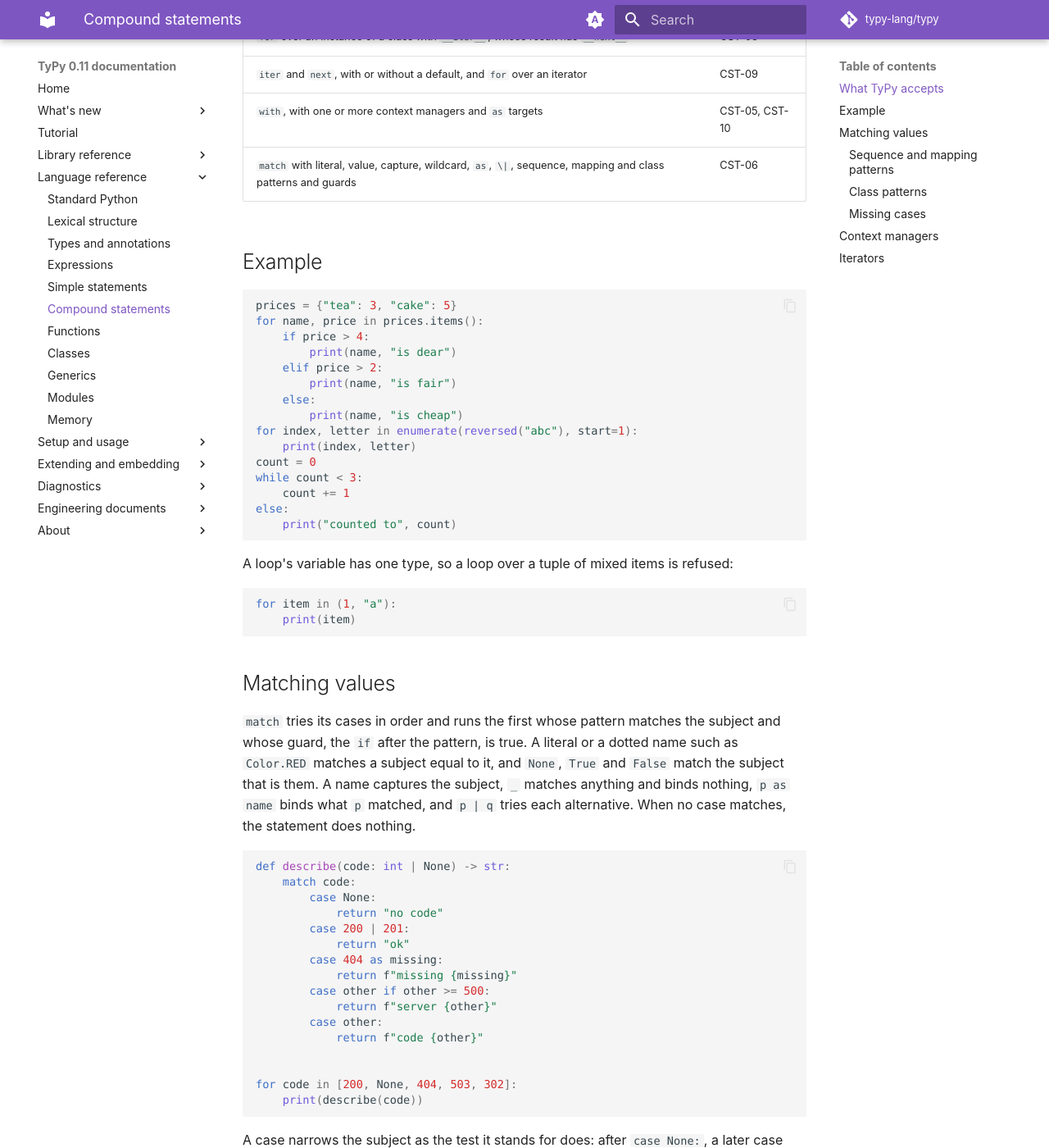
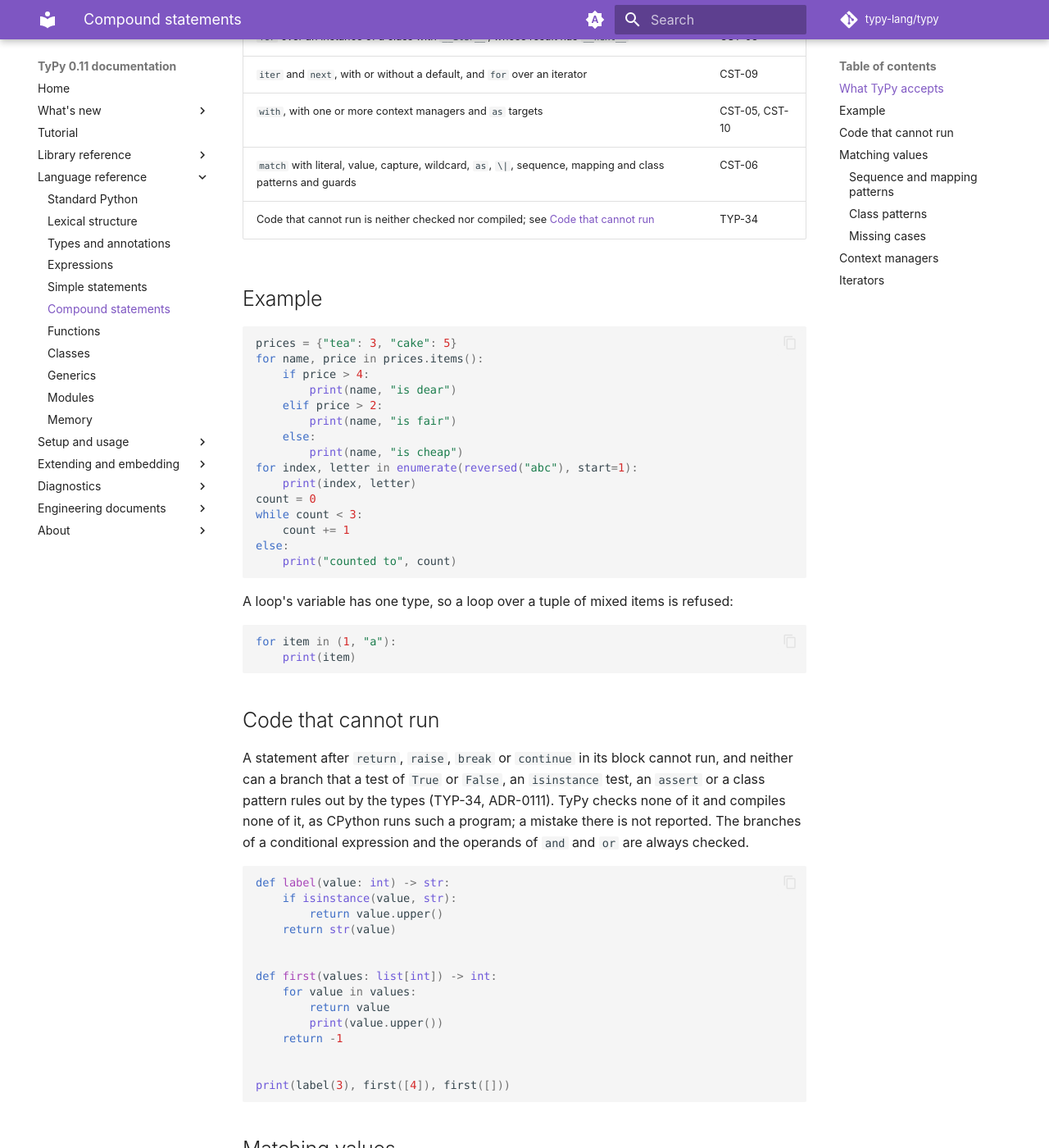
Before and after one commit to typy-lang/typy, an MkDocs documentation site: the page built from docs/reference/compound-statements.md, in a window 1280 px wide and 1400 px high, scrolled down 456 px. Shown: the whole window at 82% size. Built offline with MkDocs 1.6.1 and Material for MkDocs 9.7.7, drawn with Linux system fonts in a browser that asks for light colours; comment, search, counter and statistics services are not loaded.

Commit message:
Leave code that cannot run unchecked and uncompiled (TYP-34)

````diff
--- a/docs/reference/compound-statements.md
+++ b/docs/reference/compound-statements.md
@@ -12,6 +12,7 @@
 | `iter` and `next`, with or without a default, and `for` over an iterator | CST-09 |
 | `with`, with one or more context managers and `as` targets | CST-05, CST-10 |
 | `match` with literal, value, capture, wildcard, `as`, `\|`, sequence, mapping and class patterns and guards | CST-06 |
+| Code that cannot run is neither checked nor compiled; see [Code that cannot run](#code-that-cannot-run) | TYP-34 |
 
 ## Example
 
@@ -41,6 +42,34 @@ refused:
 ```python
 for item in (1, "a"):
     print(item)
+```
+
+## Code that cannot run
+
+A statement after `return`, `raise`, `break` or `continue` in its block
+cannot run, and neither can a branch that a test of `True` or `False`, an
+`isinstance` test, an `assert` or a class pattern rules out by the types
+(TYP-34, ADR-0111). TyPy checks none of it and compiles none of it, as
+CPython runs such a program; a mistake there is not reported. The
+branches of a conditional expression and the operands of `and` and `or`
+are always checked.
+
+<!-- typy-expect: accepted -->
+```python
+def label(value: int) -> str:
+    if isinstance(value, str):
+        return value.upper()
+    return str(value)
+
+
+def first(values: list[int]) -> int:
+    for value in values:
+        return value
+        print(value.upper())
+    return -1
+
+
+print(label(3), first([4]), first([]))
 ```
 
 ## Matching values
--- a/mkdocs.yml
+++ b/mkdocs.yml
@@ -243,6 +243,7 @@ nav:
           - adr/0108-hold-a-bytearray-in-a-growable-bytes-buffer.md
           - adr/0109-keep-the-result-annotation-where-a-class-offers-the-result.md
           - adr/0110-hold-a-literal-types-values-as-its-base-type.md
+          - adr/0111-leave-code-that-cannot-run-unchecked-and-uncompiled.md
       - Detailed design: design/detailed-design.md
       - Test plan: testing/test-plan.md
       - Benchmark report: testing/benchmark-report.md
````
Also changed, not shown: CHANGELOG.md (+5 -0 lines), docs/adr/0111-leave-code-that-cannot-run-unchecked-and-uncompiled.md (added, +66 -0 lines), docs/adr/index.md (+1 -0 lines), docs/design/detailed-design.md (+9 -1 lines), docs/requirements/srs.md (+3 -2 lines), docs/testing/test-plan.md (+2 -1 lines), 8 other files.
